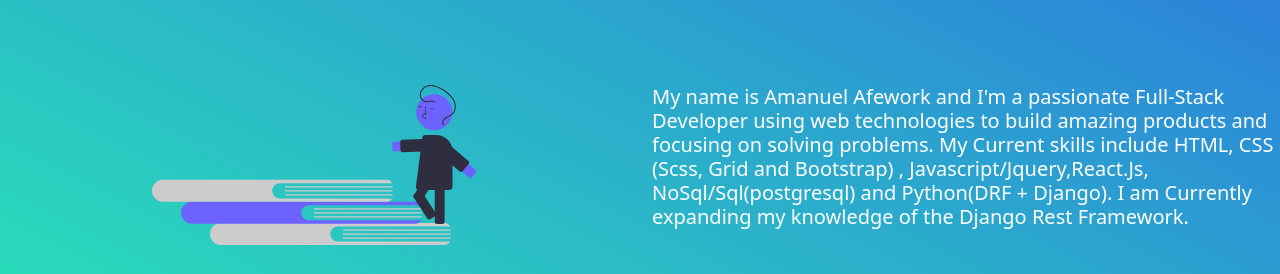
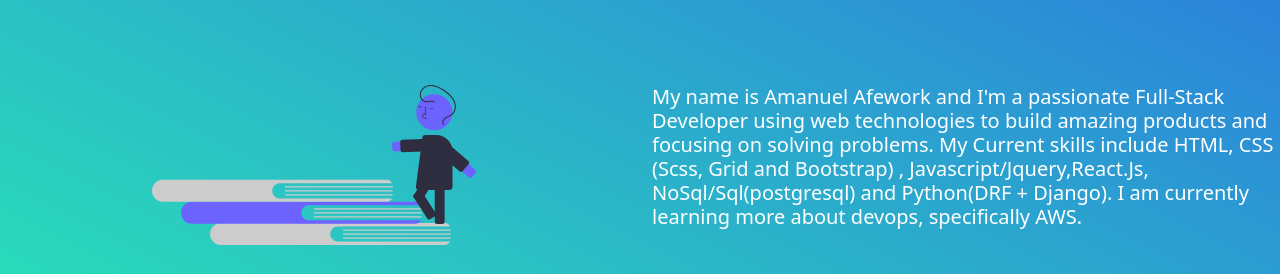
Before and after one commit to Amanuel763/amanuelafew, a plain HTML site: page index.html in a window 1280 px wide. Shown: the part 867-1141 px from the top of the page. Drawn offline with nearby package versions, Linux system fonts and the light colour scheme.

Commit message:
updated about me

```diff
--- a/index.html
+++ b/index.html
@@ -74,7 +74,7 @@
 
               My Current skills include HTML, CSS (Scss, Grid and Bootstrap) , Javascript/Jquery,React.Js,
               NoSql/Sql(postgresql) and Python(DRF + Django).
-              I am Currently expanding my knowledge of the Django Rest Framework.
+              I am currently learning more about devops, specifically AWS.
             </h5>
           </div>
           <div class="skills">
```
